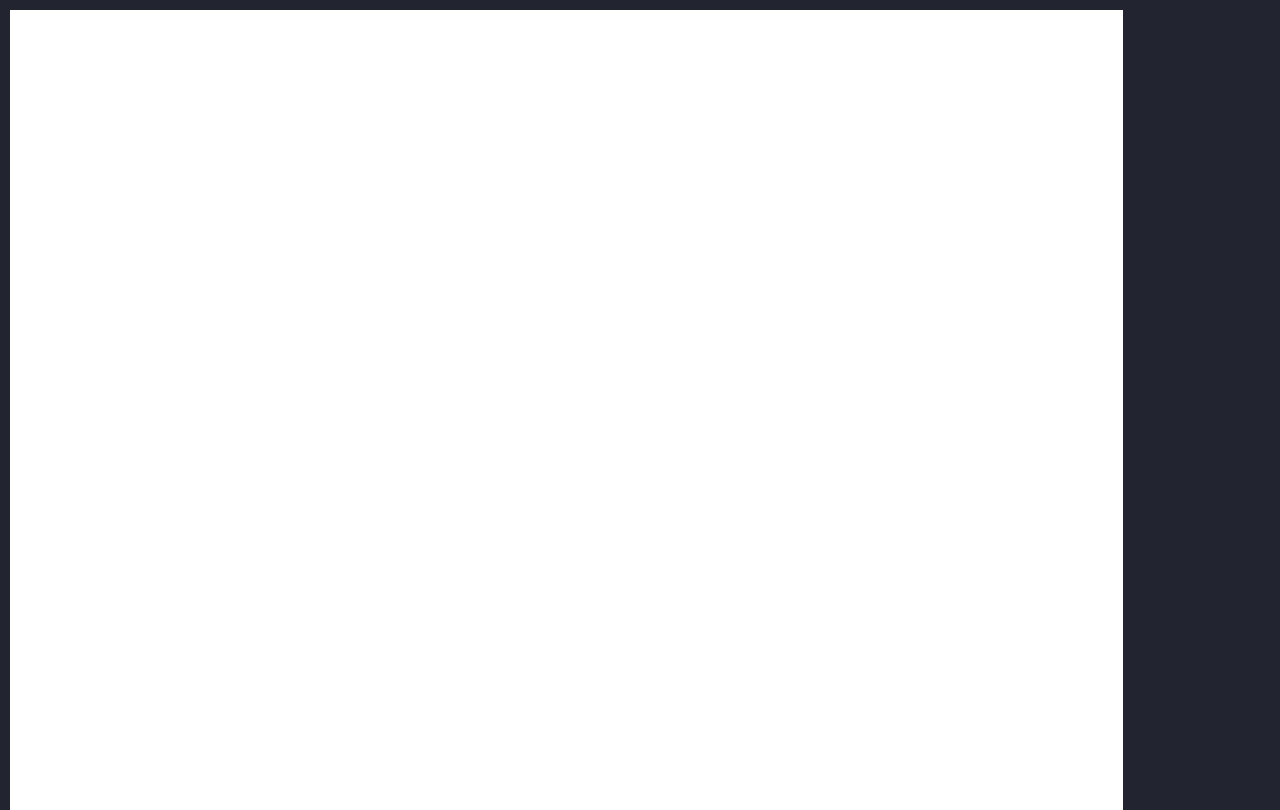
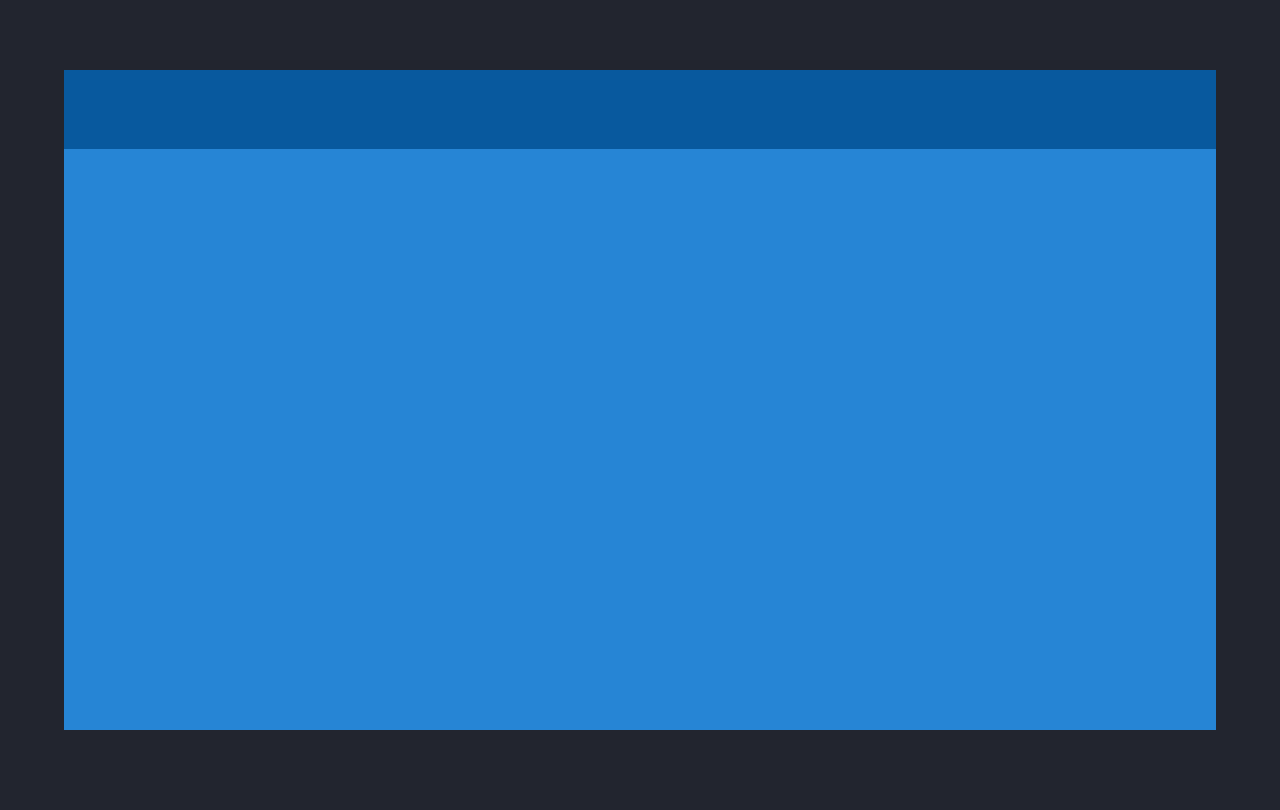
Before and after one commit to bbabo33/lin2m, a React app: page / in a window 1280 px wide. Built offline with nearby package versions, Linux system fonts and the light colour scheme.

Commit message:
[수정] 큰틀 화면 영역 반응형

```diff
--- a/src/component/class_base/main.js
+++ b/src/component/class_base/main.js
@@ -1,5 +1,6 @@
 import React from 'react';
 import '@/scss/component/class_base/main.scss';
+import { LinList } from '@/component/function_base/linList'
 
 export default class main extends React.Component {
 
@@ -10,7 +11,11 @@ export default class main extends React.Component {
     render() {
         return (
         <div className="main">
-            <div className="content"></div>
+            <div className="main--header"></div>
+            <div className="main--content">
+                <LinList />
+            </div>
+            <div className="main--footer"></div>
         </div>
         );
     }
--- /dev/null
+++ b/src/component/function_base/linList.js
@@ -0,0 +1,17 @@
+import React, { Fragment, useEffect, useState } from 'react';
+import '@/scss/component/function_base/linList.scss';
+
+function LinList(props) {
+
+    // Fragment 쓰면 DOM안에서 리딩 후 지워진다
+    return(
+        // <Fragment>
+        <div className="list">
+            <div className="list--search"></div>
+            <div className="list--content"></div>
+        </div>
+        // </Fragment>
+    );
+}
+
+export { LinList };
--- a/src/scss/_global.scss
+++ b/src/scss/_global.scss
@@ -9,6 +9,8 @@ body {
     // -moz-osx-font-smoothing: grayscale;
     font-family:Georgia, 'Times New Roman', Times, serif;
     background-color: $color01;
+    width: 100%;
+    height: 100%;
 }
 
 .App {
--- a/src/scss/component/class_base/main.scss
+++ b/src/scss/component/class_base/main.scss
@@ -1,25 +1,39 @@
 @import '@/scss/_variable.scss';
 @import '@/scss/_mixin.scss';
+
+/**
+***************** 단위를 픽셀이 아니라 vw 로 사용
+height, width에서 사용하는 %는 부모 요소를 기준으로 측정
+때문에 height 와 widht를 사용하려는 부모요소에도 height, width가 적용되어 있어야 한다
+
+그러나 vw, vh는 viewport를 기준으로 적용되기 때문에 부모의 요소와 상관없이 적용가능
+*/
+.main {
+    // width: 100vw;
+    // height: 100vh;
+
+    &--header {
+        height: 70px;
+    }
+
+    &--content {
+        margin: auto;
+        width: 90vw;
+        max-width: 1325px;
+        // min-height: calc(100vh - 140px);
+        height: calc(100vh - 140px);
+        background-color: $color07;
+
+    }
+
+    &--footer {
+        height: 70px;
+    }
+}
 
 @include pc {
     // width: 100%;
     // margin: 10px;
-
-    .main {
-        position: relative;
-        width: 100%;
-        height: 100%;
-
-        & .content {
-            background-color: $color07;
-
-            position: absolute;
-            min-width: 1113px;
-            min-height: 800px;
-            top: 10px;
-            left: 10px;
-        }
-    }
 }
 
 @include mo {
--- /dev/null
+++ b/src/scss/component/function_base/linList.scss
@@ -0,0 +1,17 @@
+@import '@/scss/_variable.scss';
+
+.list {
+    height: 100%;
+
+    &--search {
+        min-height: 71px;
+        height: 12%; // 기준값 580px 중 71px이므로 약 88%
+        background-color: $color02;
+    }
+
+    &--content {
+        min-height: 511px;
+        height: 88%; // 기준값 580px 중 511px이므로 약 88%
+        background-color: $color03;
+    }
+}
```
